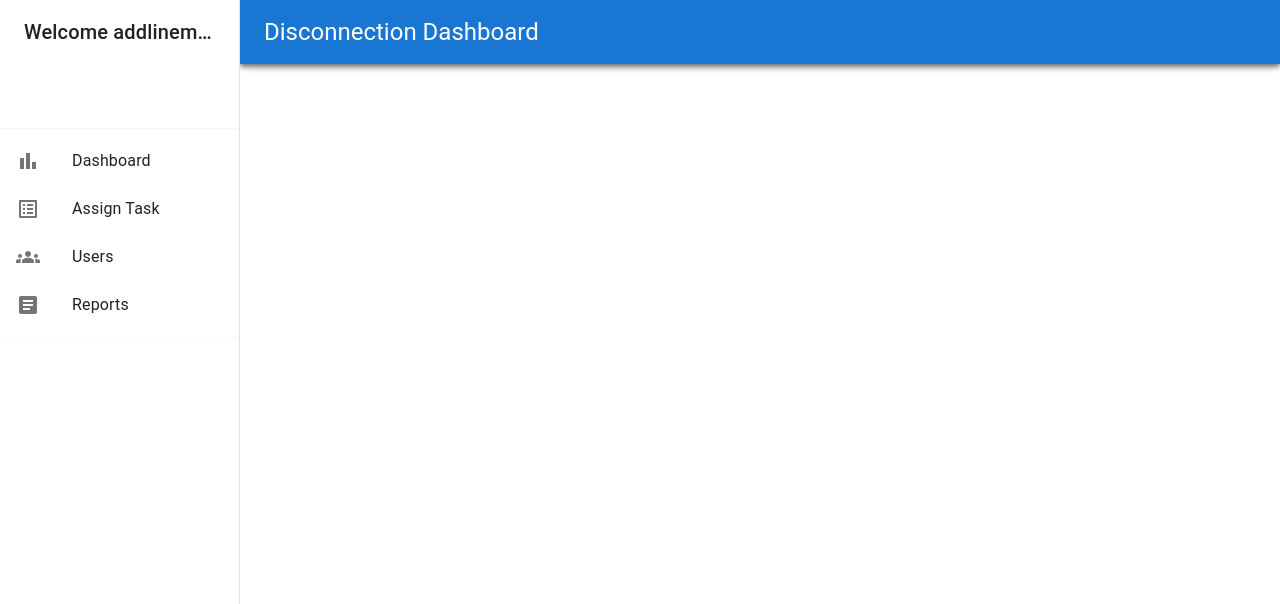
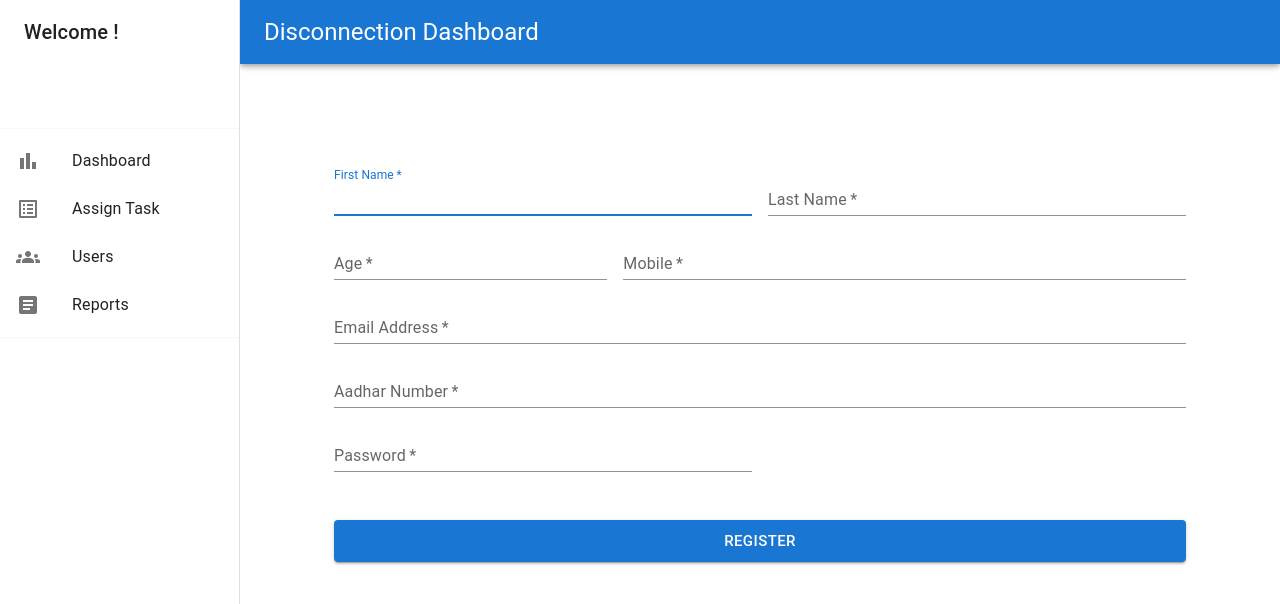
Before and after one commit to mravi-dev/frontend, a React (Create React App) app: page /dashboard/addlineman in a window 1280 px wide. Shown: the top 604 px of the page. Built offline with nearby package versions, Linux system fonts and the light colour scheme.

Commit message:
Added lineman Add/Delete

```diff
--- a/package.json
+++ b/package.json
@@ -14,6 +14,7 @@
     "axios": "^0.27.2",
     "bootstrap": "^5.2.0",
     "react": "^18.2.0",
+    "react-csv-reader": "^3.5.0",
     "react-dom": "^18.2.0",
     "react-router-dom": "^6.3.0",
     "react-scripts": "5.0.1",
--- a/src/App.js
+++ b/src/App.js
@@ -9,6 +9,7 @@ import Dashboard from "./Pages/dashboard";
 import Task from "./Components/Task";
 import Users from "./Components/Users";
 import Reports from "./Components/Reports";
+import AddLineMan from "./Components/AddLineMan";
 
 function App() {
   return (
@@ -22,6 +23,7 @@ function App() {
           <Route path="tasks" element={<Task />} />
           <Route path="users" element={<Users />} />
           <Route path="reports" element={<Reports />} />
+          <Route path="addlineman" element={<AddLineMan />} />
         </Route>
       </Routes>
     </BrowserRouter>
--- /dev/null
+++ b/src/Components/AddLineMan.jsx
@@ -0,0 +1,173 @@
+import React, { useState } from "react";
+import axios from "axios";
+import {
+  Toolbar,
+  Box,
+  Grid,
+  TextField,
+  Button,
+  Container,
+} from "@mui/material";
+
+const AddLineMan = () => {
+  const initialState = {
+    fname: "",
+    lname: "",
+    age: "",
+    mob: "",
+    aadhar: "",
+    email: "",
+    password1: "",
+    role: "lineman",
+    isActive: true
+  }
+  const [user, setUser] = useState(initialState);
+
+  const handlechange = (e) => {
+    const { name, value } = e.target;
+    setUser({
+      ...user,
+      [name]: value,
+    });
+  };
+
+  const handleSubmit = (e) => {
+    e.preventDefault();
+    const { fname, lname, age, mob, aadhar, email, password1 } = user;
+    if (fname && lname && age && mob && aadhar && email && password1) {
+      axios.post("http://localhost:8080/signup", user).then((res) => {
+        console.log(res);
+        alert(res.data.message);
+      });
+    } else {
+      alert("invalid input");
+    }
+    setUser(initialState);
+  };
+
+  return (
+    <Box
+      component="main"
+      sx={{ flexGrow: 1, bgcolor: "background.default", p: 3 }}
+    >
+      <Toolbar />
+
+      {/* Page Headings */}
+      <Container component="main" maxWidth="md">
+        <Box
+          component="form"
+          noValidate
+          onSubmit={handleSubmit}
+          sx={{ mt: 10 }}
+        >
+          <Grid container spacing={2}>
+            <Grid item xs={12} sm={6}>
+              <TextField
+                required
+                fullWidth
+                id="firstName"
+                label="First Name"
+                variant="standard"
+                name="fname"
+                value={user.fname}
+                onChange={handlechange}
+                autoFocus
+              />
+            </Grid>
+            <Grid item xs={12} sm={6}>
+              <TextField
+                required
+                fullWidth
+                id="lastName"
+                label="Last Name"
+                name="lname"
+                autoComplete="lname"
+                variant="standard"
+                value={user.lname}
+                onChange={handlechange}
+              />
+            </Grid>
+            <Grid item xs={4}>
+              <TextField
+                required
+                fullWidth
+                id="age"
+                label="Age"
+                name="age"
+                type="number"
+                variant="standard"
+                value={user.age}
+                onChange={handlechange}
+              />
+            </Grid>
+            <Grid item xs={8}>
+              <TextField
+                required
+                fullWidth
+                id="mobile"
+                label="Mobile"
+                name="mob"
+                type="number"
+                variant="standard"
+                value={user.mob}
+                onChange={handlechange}
+              />
+            </Grid>
+            <Grid item xs={12}>
+              <TextField
+                required
+                fullWidth
+                id="email"
+                label="Email Address"
+                name="email"
+                autoComplete="email"
+                variant="standard"
+                value={user.email}
+                onChange={handlechange}
+              />
+            </Grid>
+            <Grid item xs={12}>
+              <TextField
+                required
+                fullWidth
+                id="aadhar"
+                label="Aadhar Number"
+                name="aadhar"
+                type="number"
+                variant="standard"
+                value={user.aadhar}
+                onChange={handlechange}
+              />
+            </Grid>
+            <Grid item xs={6}>
+              <TextField
+                required
+                fullWidth
+                name="password1"
+                label="Password"
+                type="password1"
+                id="password1"
+                variant="standard"
+                value={user.password1}
+                onChange={handlechange}
+              />
+            </Grid>
+          </Grid>
+          <Button
+            type="submit"
+            fullWidth
+            variant="contained"
+            size="large"
+            sx={{ mt: 6, mb: 2 }}
+          >
+            Register
+          </Button>
+        </Box>
+      </Container>
+
+      {/* Assign Button */}
+    </Box>
+  );
+};
+
+export default AddLineMan;
--- /dev/null
+++ b/src/Components/CSVImport.jsx
@@ -0,0 +1,28 @@
+import React from "react";
+import CSVReader from "react-csv-reader";
+
+
+const handleForce = (data, fileInfo) => console.log(data, fileInfo);
+
+const papaparseOptions = {
+  header: true,
+  dynamicTyping: true,
+  skipEmptyLines: true,
+  transformHeader: (header) => header.toLowerCase().replace(/\W/g, "_"),
+};
+
+
+const CSVImport = () => {
+  return (
+    <div className="container">
+    <CSVReader
+      cssClass="react-csv-input"
+      label="Upload File"
+      onFileLoaded={handleForce}
+      parserOptions={papaparseOptions}
+    />
+  </div>
+  )
+}
+
+export default CSVImport
--- a/src/Components/ConsumerTable.jsx
+++ b/src/Components/ConsumerTable.jsx
@@ -3,6 +3,7 @@ import { DataGrid } from "@mui/x-data-grid";
 import { rows, columns } from "../Data/DefaulterData";
 
 const ConsumerTable = () => {
+
   return (
     <div style={{ height: 400, width: "100%" }}>
       <DataGrid
--- a/src/Components/Task.jsx
+++ b/src/Components/Task.jsx
@@ -1,6 +1,7 @@
 import React from "react";
 import ConsumerTable from "../Components/ConsumerTable";
 import { Button, Toolbar, Box } from "@mui/material";
+import CSVImport from "../Components/CSVImport";
 
 const Task = () => {
   return (
@@ -28,6 +29,7 @@ const Task = () => {
       {/* Table */}
       <ConsumerTable />
 
+
       {/* Assign Button */}
       <Toolbar sx={{ textAlign: "right" }}>
         <Button
@@ -40,6 +42,7 @@ const Task = () => {
         >
           Assign
         </Button>
+        <CSVImport />
       </Toolbar>
     </Box>
   );
--- a/src/Components/Users.jsx
+++ b/src/Components/Users.jsx
@@ -2,40 +2,38 @@ import React from "react";
 import UsersTable from "../Components/UsersTable";
 import { Button, Toolbar, Box } from "@mui/material";
 
+
 const Users = () => {
+
   return (
     <Box
       component="main"
       sx={{ flexGrow: 1, bgcolor: "background.default", p: 3 }}
     >
-      <Toolbar />
+
 
       {/* Page Headings */}
       <Toolbar />
 
       {/* Buttons */}
       <Toolbar>
-        <Button variant="contained" sx={{ marginRight: "10px" }}>
+        <Button
+          variant="contained"
+          sx={{
+            marginRight: "10px",
+            "&:hover": {
+              color: "white",
+            },
+          }}
+          href="/dashboard/addlineman"
+
+        >
           Add New LineMan
         </Button>
       </Toolbar>
 
       {/* Table */}
       <UsersTable />
-
-      {/* Assign Button */}
-      <Toolbar sx={{ textAlign: "right" }}>
-        <Button
-          variant="contained"
-          sx={{
-            paddingLeft: "30px",
-            paddingRight: "30px",
-          }}
-          disabled
-        >
-          Assign
-        </Button>
-      </Toolbar>
     </Box>
   );
 };
--- a/src/Components/UsersTable.jsx
+++ b/src/Components/UsersTable.jsx
@@ -1,17 +1,107 @@
-import React from "react";
+import axios from "axios";
+import React, { useState } from "react";
+import { Toolbar, Button } from "@mui/material";
 import { DataGrid } from "@mui/x-data-grid";
-import { rows, columns } from "../Data/UserData";
+import { DeleteOutline } from "@mui/icons-material";
+
+
+
+
+
 
 const UsersTable = () => {
+
+  const [row, setRow] = useState("");
+
+
+  const Userdata = async () => {
+    const res = await axios.get("http://localhost:8080/users");
+    if (res) {
+      console.log(res.data);
+      const activeUsers = res.data.filter((item) => item.isActive === true);
+      setRow(activeUsers);
+    } else {
+      console.log("error");
+    }
+  };
+
+  const handleDelete = (index) =>{
+
+       console.log(index);
+    setRow(row.filter((item) => {
+        return item.id !== index
+      }),
+    )
+    axios.post("http://localhost:8080/deleteLineman", index).then((res) => {
+        console.log(res);
+        alert(res.data.message);
+      }).catch((err)=>console.log(err));
+  }
+
+
+
+
+  const columns = [
+    { field: "id", headerName: "EMPLOYEE ID", width: 200 },
+    { field: "firstName", headerName: "FIRST NAME", width: 200 },
+    { field: "lastName", headerName: "LAST NAME", width: 200 },
+    { field: "age", headerName: "AGE", width: 100 },
+    { field: "email", headerName: "EMAIL", width: 200 },
+    {
+      field: "action",
+      headername: "Action",
+      width: 200,
+      renderCell: (params) => {
+        return (
+          <>
+            <button
+              style={{
+                border: "none",
+                borderRadius: "10px",
+                padding: "5px 10px",
+                backgroundColor: "#3bb077",
+                marginRight: "40px",
+                color: "white",
+                cursor: "pointer",
+              }}
+            >
+              Enable
+            </button>
+            <DeleteOutline sx={{color: "red", cursor: "pointer"}} onClick={()=>handleDelete(params.row.id)} />
+          </>
+        );
+      },
+    },
+  ];
+
+
+
+  const handleSubmit = (e) => {
+    e.preventDefault();
+    Userdata();
+  };
+
+
+
   return (
-    <div style={{ height: 400, width: "100%" }}>
+    <div style={{ height: 500, width: "100%" }}>
       <DataGrid
-        rows={rows}
+        rows={row}
         columns={columns}
+        disableSelectionOnClick
         pageSize={5}
         rowsPerPageOptions={[5]}
-        checkboxSelection
+
       />
+      <Toolbar>
+        <Button
+          variant="contained"
+          sx={{ marginRight: "10px" }}
+          onClick={handleSubmit}
+        >
+          Show LineMans
+        </Button>
+      </Toolbar>
     </div>
   );
 };
--- a/src/Data/UserData.js
+++ /dev/null
@@ -1,25 +0,0 @@
-import React from "react";
-
-export const columns = [
-  { field: "id", headerName: "EMPLOYEE ID", width: 150 },
-  { field: "fname", headerName: "FIRST NAME", width: 150 },
-  { field: "lname", headerName: "LAST NAME", width: 150 },
-  { field: "age", headerName: "AGE", width: 50 },
-  { field: "email", headerName: "EMAIL", width: 300 },
-];
-
-export const rows = [
-  {
-    id: 506933377,
-    fname: "Line",
-    lname: "Man",
-    age: 30,
-    email: "lineman@gmail.com",
-  },
-];
-
-const UserData = () => {
-  return <div>UserData</div>;
-};
-
-export default UserData;
--- a/src/Style/login.css
+++ b/src/Style/login.css
@@ -1,6 +1,4 @@
-body {
-  background-color: rgb(210, 255, 255);
-}
+
 
 .login-form {
   margin-top: 100px;
--- a/src/Style/signup.css
+++ b/src/Style/signup.css
@@ -5,7 +5,3 @@
 .signup-btn {
   text-align: center;
 }
-
-body {
-  background-color: rgb(210, 255, 255);
-}
```
Also changed, not shown: 1 other file (tests, documents, lock files or other folders).
